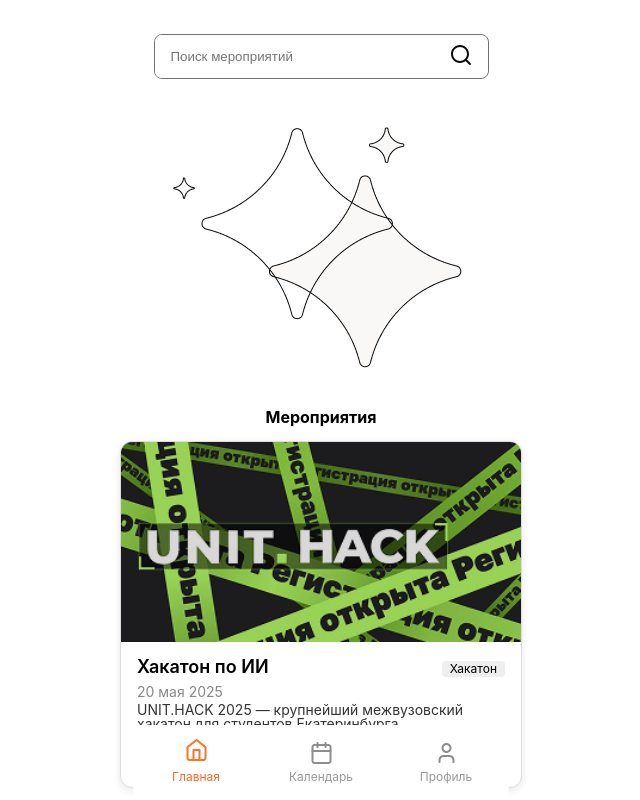
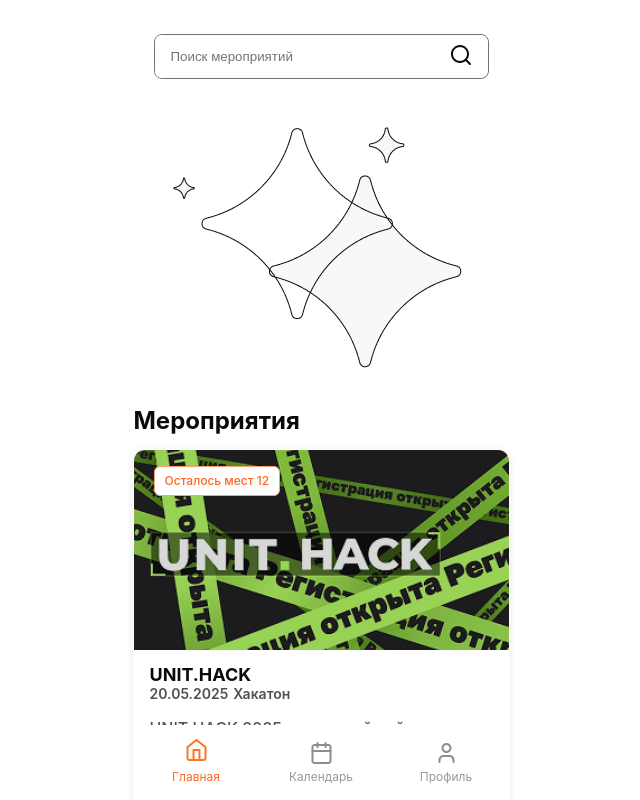
Before and after one commit to KAIFOGRAD/unitHack, a React (Vite) app in the folder frontend/my-vite-app/: page /home in a window 1280 px wide. Shown: the whole page, without its empty margins (319-959 px from the left). Built offline with nearby package versions, Linux system fonts and the light colour scheme.

Commit message:
refactor: component EventCard

```diff
--- a/frontend/my-vite-app/src/App.module.scss
+++ b/frontend/my-vite-app/src/App.module.scss
@@ -1,26 +1,15 @@
-.root {
+.app {
     background-color: #fff;
-    height: 100vh;
     display: flex;
     justify-content: center;
     align-items: center;
+    overflow-y: auto;
+    min-height: 100vh;
 }
 
-.container {
+.content {
+    flex: 1;
     display: flex;
     flex-direction: column;
-    align-items: center;
-    gap: 30px;
+    padding-bottom: 80px;
 }
-
-.title {
-    font-size: 80px;
-}
-
-.button {
-    padding: 40px;
-    background-color: aqua;
-    color: black;
-    font-family: 'Courier New', Courier, monospace;
-    font-size: 35px;
-}
--- a/frontend/my-vite-app/src/App.tsx
+++ b/frontend/my-vite-app/src/App.tsx
@@ -8,14 +8,15 @@
 import PasswordSucces from './styles/components/Registration/PasswordSucces/PasswordSucces';
 import AppFooter from './styles/components/AppFooter/AppFooter';
 import HomePage from './styles/components/HomePage/HomePage';
-
+import styles from './App.module.scss'
 function App() {
     const noFooterPaths = ['/login', '/register', '/forgot-password', '/email-verification', '/password-reset', '/password-succes'];
     const showFooter = !noFooterPaths.includes(location.pathname);
   return (
-    <div className="app">
+    <div className={styles.app}>
       <BrowserRouter>
-      <Routes>
+      <div className={styles.content}>
+        <Routes>
         <Route path="/" element={<MainPage />} />
         <Route path="/login" element={<LoginPage />} />
         <Route path="/register" element={<RegisterPage />} />
@@ -25,6 +26,7 @@
         <Route path='/password-succes' element={<PasswordSucces />} />
         <Route path='/home' element={<HomePage />} />
       </Routes>
+      </div>
       {showFooter && <AppFooter />}
     </BrowserRouter>
 
--- a/frontend/my-vite-app/src/styles/components/HomePage/HomePage.module.scss
+++ b/frontend/my-vite-app/src/styles/components/HomePage/HomePage.module.scss
@@ -1,5 +1,7 @@
 .container {
     display: flex;
+    max-width: 375px;
+    margin: 0 auto;
     flex-direction: column;
     justify-content: center;
     align-items: center;
@@ -12,5 +14,10 @@
 }
 
 .title {
+    align-self: flex-start;
     margin-bottom: 16px;
+    font-weight: 700;
+    font-size: 24px;
+    line-height: 100%;
+    color: #0A0A0A;
 }
--- a/frontend/my-vite-app/src/styles/components/HomePage/HomePage.tsx
+++ b/frontend/my-vite-app/src/styles/components/HomePage/HomePage.tsx
@@ -13,8 +13,8 @@
             <img className={styles.star} src={Star} alt="star" />
             <h1 className={styles.title}>Мероприятия</h1>
             <EventCard
-                title="Хакатон по ИИ"
-                date="20 мая 2025"
+                title="UNIT.HACK"
+                date="20.05.2025"
                 category="Хакатон"
                 description="UNIT.HACK 2025 — крупнейший межвузовский хакатон для студентов Екатеринбурга."
                 imageUrl={UnitHack}
--- a/frontend/my-vite-app/src/styles/components/HomePage/components/EventCard/EventCard.module.scss
+++ b/frontend/my-vite-app/src/styles/components/HomePage/components/EventCard/EventCard.module.scss
@@ -1,12 +1,12 @@
 .card {
   display: flex;
   flex-direction: column;
-  border: 1px solid #ddd;
+  border: 1px solid #fff;
   border-radius: 12px;
   overflow: hidden;
   background-color: #fff;
   width: 100%;
-  max-width: 400px;
+  max-width: 375px;
   box-shadow: 0 2px 8px rgba(0,0,0,0.1);
 }
 
@@ -16,41 +16,54 @@
   object-fit: cover;
 }
 
+.image_wrapper {
+  position: relative;
+  width: 100%;
+  height: 200px;
+}
+
 .content {
   padding: 16px;
   display: flex;
   flex-direction: column;
 }
 
-.header {
-  display: flex;
-  justify-content: space-between;
-  align-items: baseline;
+
+.title {
+  font-weight: 700;
+  font-size: 18px;
+  line-height: 100%;
+  color: #0A0A0A;
 }
 
-.title {
-  font-size: 18px;
-  font-weight: 600;
-  margin: 0;
+.date_category {
+  display: flex;
+  gap: 5px;
+  align-items: center;
+  margin-bottom: 12px;
 }
 
 .category {
-  background-color: #eee;
-  border-radius: 4px;
-  padding: 2px 8px;
-  font-size: 12px;
+  color: #525150;
+  font-weight: 600;
+  font-size: 14px;
+  line-height: 20px;
 }
 
 .date {
   font-size: 14px;
-  color: #888;
-  margin: 8px 0 4px;
+  color: #525150;
+  font-weight: 600;
+  font-size: 14px;
+  line-height: 20px;
 }
 
 .description {
-  font-size: 14px;
-  margin-bottom: 12px;
-  color: #333;
+  color: #525150;
+  font-weight: 500;
+  font-size: 16px;
+  line-height: 24px;
+  margin-bottom: 16px;
 }
 
 .footer {
@@ -60,29 +73,46 @@
 }
 
 .spots {
-  font-size: 14px;
+  position: absolute;
+  top: 16px;
+  left: 20px;
+  background-color: #fff;
+  color: #FF6721;
+  padding: 8px 10px;
+  border-radius: 6px;
+  z-index: 10;
   font-weight: 500;
+  font-size: 12px;
+  text-align: center;
+  border: 1.5px solid #FD9F74;
 }
 
 .buttons {
   display: flex;
+  justify-content: space-between;
+  width: 100%;
   gap: 8px;
 }
 
 .detailsBtn,
 .saveBtn {
-  padding: 6px 12px;
+  padding: 14px 29px;
   border: none;
-  border-radius: 6px;
-  font-size: 14px;
+  border-radius: 8px;
+  font-size: 15px;
+  font-weight: 600;
   cursor: pointer;
 }
 
 .detailsBtn {
-  background-color: #eeeeee;
+  background-color: #fff;
+  border: 1.5px solid #D4D3D2;
+  color: #737171;
+  line-height: 100%;
+  text-align: center;
 }
 
 .saveBtn {
   background-color: #ff6721;
-  color: white;
+  color: #FAF8F7;
 }
--- a/frontend/my-vite-app/src/styles/components/HomePage/components/EventCard/EventCard.tsx
+++ b/frontend/my-vite-app/src/styles/components/HomePage/components/EventCard/EventCard.tsx
@@ -20,22 +20,25 @@
 }) => {
   return (
     <div className={styles.card}>
+      <div className={styles.image_wrapper}>
           <img src={imageUrl} alt={title} className={styles.image} />
+          <span className={styles.spots}>{`Осталось мест ${spotsLeft}`}</span>
+      </div>
 
       <div className={styles.content}>
-        <div className={styles.header}>
           <h3 className={styles.title}>{title}</h3>
+          <div className={styles.date_category}>
+              <span className={styles.date}>{date}</span>
               <span className={styles.category}>{category}</span>
           </div>
 
-        <p className={styles.date}>{date}</p>
         <p className={styles.description}>{description}</p>
 
+
         <div className={styles.footer}>
-          <span className={styles.spots}>{`Осталось мест: ${spotsLeft}`}</span>
           <div className={styles.buttons}>
             <button className={styles.detailsBtn}>Подробнее</button>
-            <button className={styles.saveBtn}>В мои события</button>
+            <button className={styles.saveBtn}>Записаться</button>
           </div>
         </div>
       </div>
--- a/frontend/my-vite-app/src/styles/index.scss
+++ b/frontend/my-vite-app/src/styles/index.scss
@@ -1,5 +1,6 @@
 body {
   margin: 0;
+  overflow-x: hidden;
 }
 
 /* Отключаем браузерные дефолтные стили для всех элементов */
@@ -127,3 +128,9 @@
   border-collapse: collapse;
   border-spacing: 0;
 }
+
+body, html, #root {
+  overflow-y: scroll;
+  height: 100%;
+  min-height: 100vh;
+}
```
Lines whose indentation alone changed are shown as unchanged.
